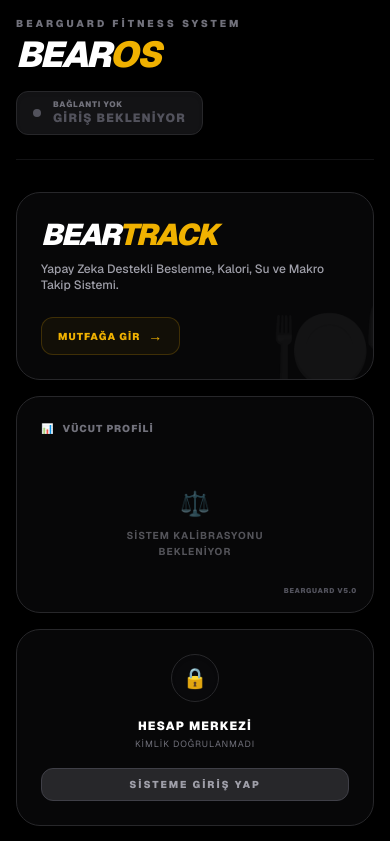
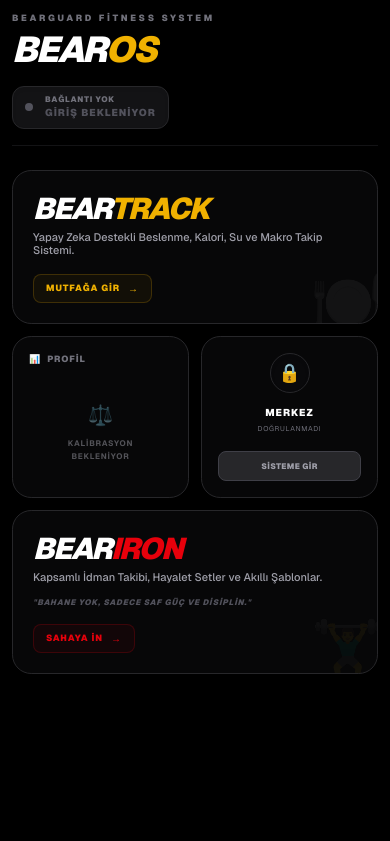
Before and after one commit to isencao/BearTrack, a Next.js app in the folder frontend/: page / in a window 390 px wide. Shown: the top 841 px of the page. Built offline with nearby package versions, Linux system fonts and the light colour scheme.

Commit message:
mobil uygulama için ölçeklendirme

```diff
--- a/frontend/app/page.tsx
+++ b/frontend/app/page.tsx
@@ -57,19 +57,20 @@ export default function Home() {
     : 0;
 
   return (
-    <main className="min-h-screen bg-black text-zinc-100 p-4 md:p-16 font-sans selection:bg-yellow-500 selection:text-black overflow-x-hidden">
+    // Mobilde kenar boşlukları (p-3) azaltıldı ki widgetlara yer açılsın
+    <main className="min-h-screen bg-black text-zinc-100 p-3 md:p-16 font-sans selection:bg-yellow-500 selection:text-black overflow-x-hidden">
       <div className="max-w-6xl mx-auto">
 
         {/* HEADER */}
-        <header className="flex flex-col md:flex-row justify-between items-start md:items-end mb-8 md:mb-16 border-b border-zinc-800/50 pb-6 md:pb-8 gap-4 md:gap-6">
+        <header className="flex flex-col md:flex-row justify-between items-start md:items-end mb-6 md:mb-16 border-b border-zinc-800/50 pb-4 md:pb-8 gap-4 md:gap-6">
           <div>
-            <h2 className="text-[10px] text-zinc-500 font-black tracking-[0.3em] mb-1 md:mb-2 uppercase text-shadow-sm">Bearguard Fitness System</h2>
+            <h2 className="text-[9px] md:text-[10px] text-zinc-500 font-black tracking-[0.3em] mb-1 md:mb-2 uppercase text-shadow-sm">Bearguard Fitness System</h2>
             <h1 className="text-4xl md:text-7xl font-black italic tracking-tighter text-white">
               BEAR<span className="text-yellow-500">OS</span>
             </h1>
           </div>
 
-          <div className={`flex items-center gap-3 bg-zinc-900/80 border ${isConnected ? 'border-yellow-500/30' : 'border-zinc-800'} px-4 py-2 md:px-5 md:py-3 rounded-xl shadow-inner select-none transition-all`}>
+          <div className={`flex items-center gap-3 bg-zinc-900/80 border ${isConnected ? 'border-yellow-500/30' : 'border-zinc-800'} px-3 py-2 md:px-5 md:py-3 rounded-xl shadow-inner select-none transition-all`}>
             <div className="relative flex items-center justify-center">
               <div className={`w-2 h-2 md:w-2.5 md:h-2.5 ${isConnected ? 'bg-yellow-500 animate-pulse' : 'bg-zinc-600'} rounded-full`}></div>
             </div>
@@ -77,107 +78,110 @@ export default function Home() {
               <span className="text-[8px] md:text-[9px] text-zinc-500 font-black uppercase tracking-widest leading-none mb-0.5">
                 {isConnected ? 'BAĞLANTI AKTİF' : 'BAĞLANTI YOK'}
               </span>
-              <span className={`text-xs md:text-sm font-black uppercase tracking-widest ${isConnected ? 'text-white' : 'text-zinc-600'}`}>
+              <span className={`text-[10px] md:text-sm font-black uppercase tracking-widest ${isConnected ? 'text-white' : 'text-zinc-600'}`}>
                 {isConnected ? `PROFİL: ${username}` : 'GİRİŞ BEKLENİYOR'}
               </span>
             </div>
           </div>
         </header>
 
-        <div className="grid grid-cols-1 md:grid-cols-3 gap-4 md:gap-6">
+        {/* ANA GRID SİSTEMİ - MOBİLDE 2 KOLON (BENTO BOX), MASAÜSTÜNDE 3 KOLON */}
+        <div className="grid grid-cols-2 md:grid-cols-3 gap-3 md:gap-6">
 
-          {/* BEARTRACK (BESLENME) KARTI */}
-          <Link href="/nutrition" className="md:col-span-2 group">
-            <div className="h-full bg-zinc-900/30 border border-zinc-800 rounded-[1.5rem] md:rounded-[2.5rem] p-6 md:p-12 transition-all duration-500 hover:bg-zinc-900/60 hover:border-yellow-500/30 hover:shadow-[0_0_50px_rgba(234,179,8,0.1)] relative overflow-hidden">
-              <div className="absolute -right-4 -bottom-4 md:-right-10 md:-bottom-10 opacity-5 group-hover:opacity-10 transition-opacity duration-500 text-8xl md:text-[15rem] leading-none pointer-events-none">🍽️</div>
-              <h2 className="text-3xl md:text-5xl font-black italic tracking-tighter text-white mb-2 md:mb-3">
+          {/* BEARTRACK (BESLENME) KARTI - Mobilde de 2 kolonu kaplar ama daha incedir */}
+          <Link href="/nutrition" className="col-span-2 md:col-span-2 group">
+            <div className="h-full bg-zinc-900/30 border border-zinc-800 rounded-[1.2rem] md:rounded-[2.5rem] p-5 md:p-12 transition-all duration-500 hover:bg-zinc-900/60 hover:border-yellow-500/30 hover:shadow-[0_0_50px_rgba(234,179,8,0.1)] relative overflow-hidden flex flex-col justify-center">
+              {/* Arka plan emojisi mobilde küçültüldü */}
+              <div className="absolute -right-2 -bottom-2 md:-right-10 md:-bottom-10 opacity-5 group-hover:opacity-10 transition-opacity duration-500 text-6xl md:text-[15rem] leading-none pointer-events-none">🍽️</div>
+              <h2 className="text-3xl md:text-5xl font-black italic tracking-tighter text-white mb-1 md:mb-3">
                 BEAR<span className="text-yellow-500">TRACK</span>
               </h2>
-              <p className="text-xs md:text-base text-zinc-400 font-medium mb-6 md:mb-12 max-w-md">
+              <p className="text-[11px] md:text-base text-zinc-400 font-medium mb-4 md:mb-12 max-w-md leading-tight">
                 Yapay Zeka Destekli Beslenme, Kalori, Su ve Makro Takip Sistemi.
               </p>
-              <div className="inline-flex items-center gap-2 md:gap-3 border border-yellow-500/20 text-yellow-500 bg-yellow-500/5 px-4 py-2 md:px-6 md:py-3 rounded-xl font-black text-[10px] md:text-xs uppercase tracking-widest group-hover:bg-yellow-500 group-hover:text-black transition-all">
-                MUTFAĞA GİR <span className="text-sm md:text-lg">→</span>
+              <div className="self-start inline-flex items-center gap-2 md:gap-3 border border-yellow-500/20 text-yellow-500 bg-yellow-500/5 px-3 py-1.5 md:px-6 md:py-3 rounded-lg md:rounded-xl font-black text-[9px] md:text-xs uppercase tracking-widest group-hover:bg-yellow-500 group-hover:text-black transition-all">
+                MUTFAĞA GİR <span className="text-[10px] md:text-lg">→</span>
               </div>
             </div>
           </Link>
 
-          {/* VÜCUT PROFİLİ KARTI */}
-          <div className="md:col-span-1 bg-zinc-900/30 border border-zinc-800 rounded-[1.5rem] md:rounded-[2.5rem] p-6 md:p-8 relative overflow-hidden">
-            <h3 className="text-[10px] md:text-xs font-black text-zinc-500 uppercase tracking-widest mb-6 md:mb-8 flex items-center gap-2">
-              <span>📊</span> VÜCUT PROFİLİ
+          {/* VÜCUT PROFİLİ KARTI - Mobilde 1 kolon (Yan yana widget) */}
+          <div className="col-span-1 md:col-span-1 bg-zinc-900/30 border border-zinc-800 rounded-[1.2rem] md:rounded-[2.5rem] p-4 md:p-8 relative overflow-hidden flex flex-col">
+            <h3 className="text-[9px] md:text-xs font-black text-zinc-500 uppercase tracking-widest mb-4 md:mb-8 flex items-center gap-1.5">
+              <span>📊</span> PROFİL
             </h3>
 
             {isConnected && profileData?.weight ? (
-              <div className="space-y-4 md:space-y-6">
-                <div className="flex justify-between items-center border-b border-zinc-800/50 pb-3 md:pb-4">
-                  <span className="text-xs md:text-sm font-bold text-zinc-400">Ana Hedef</span>
-                  <span className="bg-yellow-500/10 text-yellow-500 border border-yellow-500/20 px-2 py-1 md:px-3 rounded-md text-[9px] md:text-[10px] font-black uppercase tracking-widest">{displayGoal}</span>
+              <div className="space-y-3 md:space-y-6 flex-1 flex flex-col justify-center">
+                {/* Mobilde yazılar dar alana sığsın diye alt alta, masaüstünde yan yana */}
+                <div className="flex flex-col md:flex-row md:justify-between items-start md:items-center border-b border-zinc-800/50 pb-2 md:pb-4 gap-1 md:gap-0">
+                  <span className="text-[9px] md:text-sm font-bold text-zinc-400">Hedef</span>
+                  <span className="bg-yellow-500/10 text-yellow-500 border border-yellow-500/20 px-1.5 py-0.5 md:px-3 md:py-1 rounded text-[8px] md:text-[10px] font-black uppercase tracking-widest">{displayGoal}</span>
                 </div>
-                <div className="flex justify-between items-center border-b border-zinc-800/50 pb-3 md:pb-4">
-                  <span className="text-xs md:text-sm font-bold text-zinc-400">Güncel Kilo</span>
-                  <span className="text-white font-black text-sm md:text-base">{profileData.weight} <span className="text-zinc-500 text-[10px] md:text-xs">KG</span></span>
+                <div className="flex flex-col md:flex-row md:justify-between items-start md:items-center border-b border-zinc-800/50 pb-2 md:pb-4 gap-0.5 md:gap-0">
+                  <span className="text-[9px] md:text-sm font-bold text-zinc-400">Kilo</span>
+                  <span className="text-white font-black text-xs md:text-base">{profileData.weight} <span className="text-zinc-500 text-[8px] md:text-xs">KG</span></span>
                 </div>
-                <div className="flex justify-between items-center border-b border-zinc-800/50 pb-3 md:pb-4">
-                  <span className="text-xs md:text-sm font-bold text-zinc-400">Metabolizma (BMR)</span>
-                  <span className="text-yellow-500 font-black text-sm md:text-base">{bmr} <span className="text-zinc-500 text-[10px] md:text-xs">KCAL</span></span>
+                <div className="flex flex-col md:flex-row md:justify-between items-start md:items-center border-b border-zinc-800/50 pb-1 md:pb-4 gap-0.5 md:gap-0">
+                  <span className="text-[9px] md:text-sm font-bold text-zinc-400">BMR</span>
+                  <span className="text-yellow-500 font-black text-xs md:text-base">{bmr} <span className="text-zinc-500 text-[8px] md:text-xs">KCAL</span></span>
                 </div>
               </div>
             ) : (
-              <div className="flex flex-col items-center justify-center h-32 md:h-40 text-center opacity-50">
-                <span className="text-2xl md:text-3xl mb-2 md:mb-3">⚖️</span>
-                <p className="text-[10px] md:text-xs text-zinc-400 font-bold uppercase tracking-widest leading-relaxed">Sistem Kalibrasyonu<br/>Bekleniyor</p>
+              <div className="flex flex-col items-center justify-center flex-1 text-center opacity-50 py-4">
+                <span className="text-xl md:text-3xl mb-2 md:mb-3">⚖️</span>
+                <p className="text-[8px] md:text-xs text-zinc-400 font-bold uppercase tracking-widest leading-relaxed">Kalibrasyon<br/>Bekleniyor</p>
               </div>
             )}
 
-            <div className="absolute bottom-4 right-4 md:bottom-6 md:right-8 text-[7px] md:text-[8px] font-black tracking-widest text-zinc-600 uppercase">
+            <div className="absolute bottom-2 right-3 md:bottom-6 md:right-8 text-[6px] md:text-[8px] font-black tracking-widest text-zinc-600 uppercase hidden md:block">
               BEARGUARD V5.0
             </div>
           </div>
 
-          {/* HESAP MERKEZİ */}
-          <div className="md:col-span-1 bg-zinc-900/30 border border-zinc-800 rounded-[1.5rem] md:rounded-[2.5rem] p-6 md:p-8 flex flex-col items-center justify-center text-center group transition-all hover:border-zinc-700 relative overflow-hidden">
+          {/* HESAP MERKEZİ KARTI - Mobilde 1 kolon (Vücut profili ile yan yana) */}
+          <div className="col-span-1 md:col-span-1 bg-zinc-900/30 border border-zinc-800 rounded-[1.2rem] md:rounded-[2.5rem] p-4 md:p-8 flex flex-col items-center justify-center text-center group transition-all hover:border-zinc-700 relative overflow-hidden">
             <div className="absolute inset-0 bg-gradient-to-t from-red-900/5 to-transparent opacity-0 group-hover:opacity-100 transition-all"></div>
 
-            <div className="w-12 h-12 md:w-16 md:h-16 bg-zinc-950 border border-zinc-800 rounded-full flex items-center justify-center mb-4 md:mb-5 shadow-inner relative z-10">
-              <span className="text-xl md:text-2xl">{isConnected ? '👤' : '🔒'}</span>
+            <div className="w-10 h-10 md:w-16 md:h-16 bg-zinc-950 border border-zinc-800 rounded-full flex items-center justify-center mb-3 md:mb-5 shadow-inner relative z-10">
+              <span className="text-lg md:text-2xl">{isConnected ? '👤' : '🔒'}</span>
             </div>
 
-            <h3 className="text-xs md:text-sm font-black text-white uppercase tracking-widest mb-1 md:mb-2 relative z-10">
-              HESAP MERKEZİ
+            <h3 className="text-[10px] md:text-sm font-black text-white uppercase tracking-widest mb-1 md:mb-2 relative z-10">
+              MERKEZ
             </h3>
-            <p className="text-[9px] md:text-[10px] text-zinc-500 uppercase tracking-widest mb-4 md:mb-6 relative z-10">
-              {isConnected ? `Bağlı Hesap: ${username}` : 'KİMLİK DOĞRULANMADI'}
+            <p className="text-[7px] md:text-[10px] text-zinc-500 uppercase tracking-widest mb-4 md:mb-6 relative z-10">
+              {isConnected ? `Hesap: ${username}` : 'DOĞRULANMADI'}
             </p>
 
             {isConnected ? (
-              <button onClick={handleLockSystem} className="relative z-10 text-[10px] md:text-xs font-black bg-zinc-800/50 text-red-500 border border-red-500/20 px-4 py-2 md:px-6 md:py-3 rounded-xl hover:bg-red-600 hover:text-white transition-all w-full tracking-[0.2em] uppercase">
-                GÜVENLİ ÇIKIŞ YAP
+              <button onClick={handleLockSystem} className="relative z-10 text-[8px] md:text-xs font-black bg-zinc-800/50 text-red-500 border border-red-500/20 px-2 py-2 md:px-6 md:py-3 rounded-lg md:rounded-xl hover:bg-red-600 hover:text-white transition-all w-full tracking-wider md:tracking-[0.2em] uppercase">
+                ÇIKIŞ YAP
               </button>
             ) : (
-              <Link href="/nutrition" className="relative z-10 text-[10px] md:text-xs font-black bg-zinc-800 text-zinc-400 border border-zinc-700 px-4 py-2 md:px-6 md:py-3 rounded-xl hover:bg-yellow-500 hover:text-black hover:border-yellow-500 transition-all w-full tracking-[0.2em] uppercase block">
-                SİSTEME GİRİŞ YAP
+              <Link href="/nutrition" className="relative z-10 text-[8px] md:text-xs font-black bg-zinc-800 text-zinc-400 border border-zinc-700 px-2 py-2 md:px-6 md:py-3 rounded-lg md:rounded-xl hover:bg-yellow-500 hover:text-black hover:border-yellow-500 transition-all w-full tracking-wider md:tracking-[0.2em] uppercase block">
+                SİSTEME GİR
               </Link>
             )}
           </div>
 
-          {/* BEARIRON (ANTRENMAN) KARTI */}
-          <Link href="/workout" className="md:col-span-2 group">
-            <div className="h-full bg-zinc-900/30 border border-zinc-800 rounded-[1.5rem] md:rounded-[2.5rem] p-6 md:p-12 transition-all duration-500 hover:bg-zinc-900/60 hover:border-red-600/30 hover:shadow-[0_0_50px_rgba(220,38,38,0.1)] relative overflow-hidden">
-              <div className="absolute -right-4 -bottom-4 md:-right-10 md:-bottom-10 opacity-5 group-hover:opacity-10 transition-opacity duration-500 text-8xl md:text-[15rem] leading-none pointer-events-none">🏋️‍♂️</div>
-              <h2 className="text-3xl md:text-5xl font-black italic tracking-tighter text-white mb-2 md:mb-3">
+          {/* BEARIRON (ANTRENMAN) KARTI - Mobilde 2 kolon kaplar */}
+          <Link href="/workout" className="col-span-2 md:col-span-2 group">
+            <div className="h-full bg-zinc-900/30 border border-zinc-800 rounded-[1.2rem] md:rounded-[2.5rem] p-5 md:p-12 transition-all duration-500 hover:bg-zinc-900/60 hover:border-red-600/30 hover:shadow-[0_0_50px_rgba(220,38,38,0.1)] relative overflow-hidden flex flex-col justify-center">
+              <div className="absolute -right-2 -bottom-2 md:-right-10 md:-bottom-10 opacity-5 group-hover:opacity-10 transition-opacity duration-500 text-6xl md:text-[15rem] leading-none pointer-events-none">🏋️‍♂️</div>
+              <h2 className="text-3xl md:text-5xl font-black italic tracking-tighter text-white mb-1 md:mb-3">
                 BEAR<span className="text-red-600">IRON</span>
               </h2>
-              <p className="text-xs md:text-base text-zinc-400 font-medium mb-6 md:mb-12 max-w-md">
+              <p className="text-[11px] md:text-base text-zinc-400 font-medium mb-3 md:mb-12 max-w-md leading-tight">
                 Kapsamlı İdman Takibi, Hayalet Setler ve Akıllı Şablonlar.
               </p>
               <div className="mb-4 md:mb-6">
-                <p className="text-[9px] md:text-[10px] font-black text-zinc-600 uppercase tracking-widest italic">
+                <p className="text-[8px] md:text-[10px] font-black text-zinc-600 uppercase tracking-widest italic">
                   "Bahane yok, sadece saf güç ve disiplin."
                 </p>
               </div>
-              <div className="inline-flex items-center gap-2 md:gap-3 border border-red-600/20 text-red-600 bg-red-600/5 px-4 py-2 md:px-6 md:py-3 rounded-xl font-black text-[10px] md:text-xs uppercase tracking-widest group-hover:bg-red-600 group-hover:text-white transition-all">
-                SAHAYA İN <span className="text-sm md:text-lg">→</span>
+              <div className="self-start inline-flex items-center gap-2 md:gap-3 border border-red-600/20 text-red-600 bg-red-600/5 px-3 py-1.5 md:px-6 md:py-3 rounded-lg md:rounded-xl font-black text-[9px] md:text-xs uppercase tracking-widest group-hover:bg-red-600 group-hover:text-white transition-all">
+                SAHAYA İN <span className="text-[10px] md:text-lg">→</span>
               </div>
             </div>
           </Link>
```
